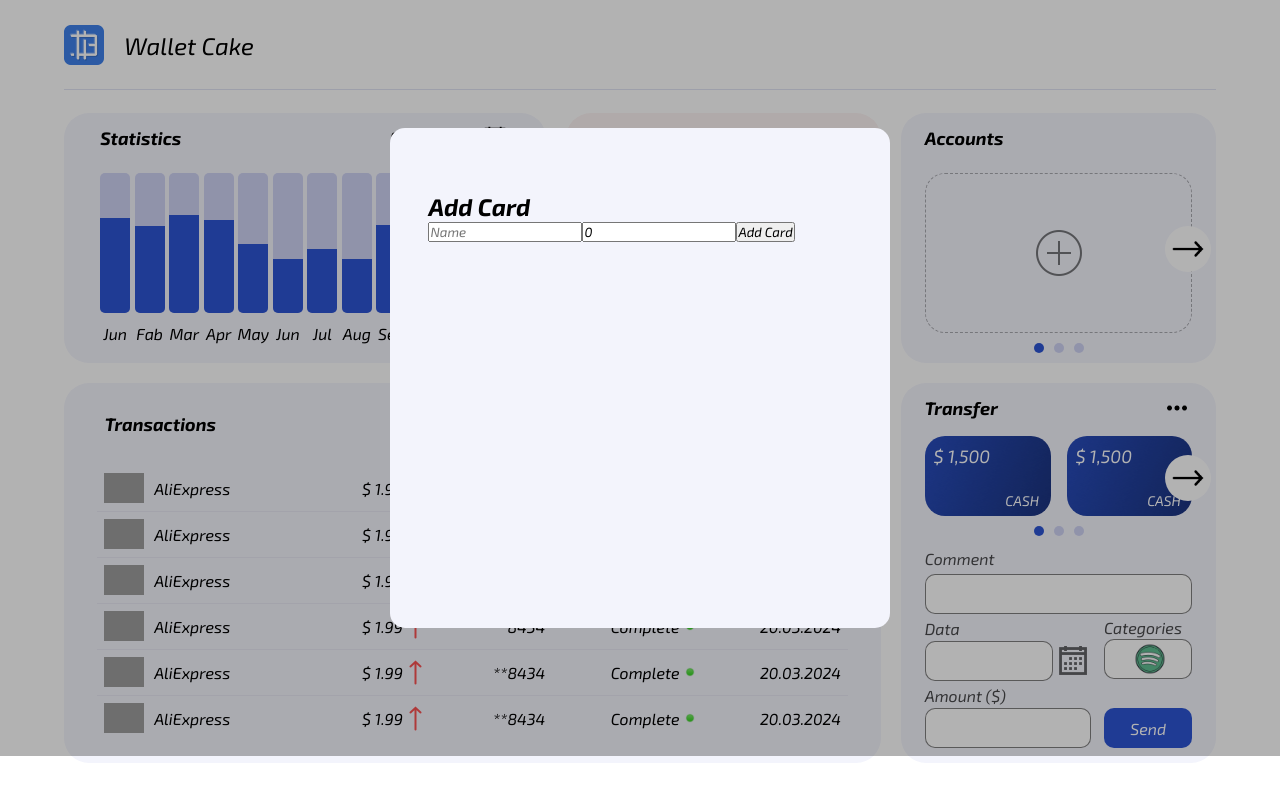
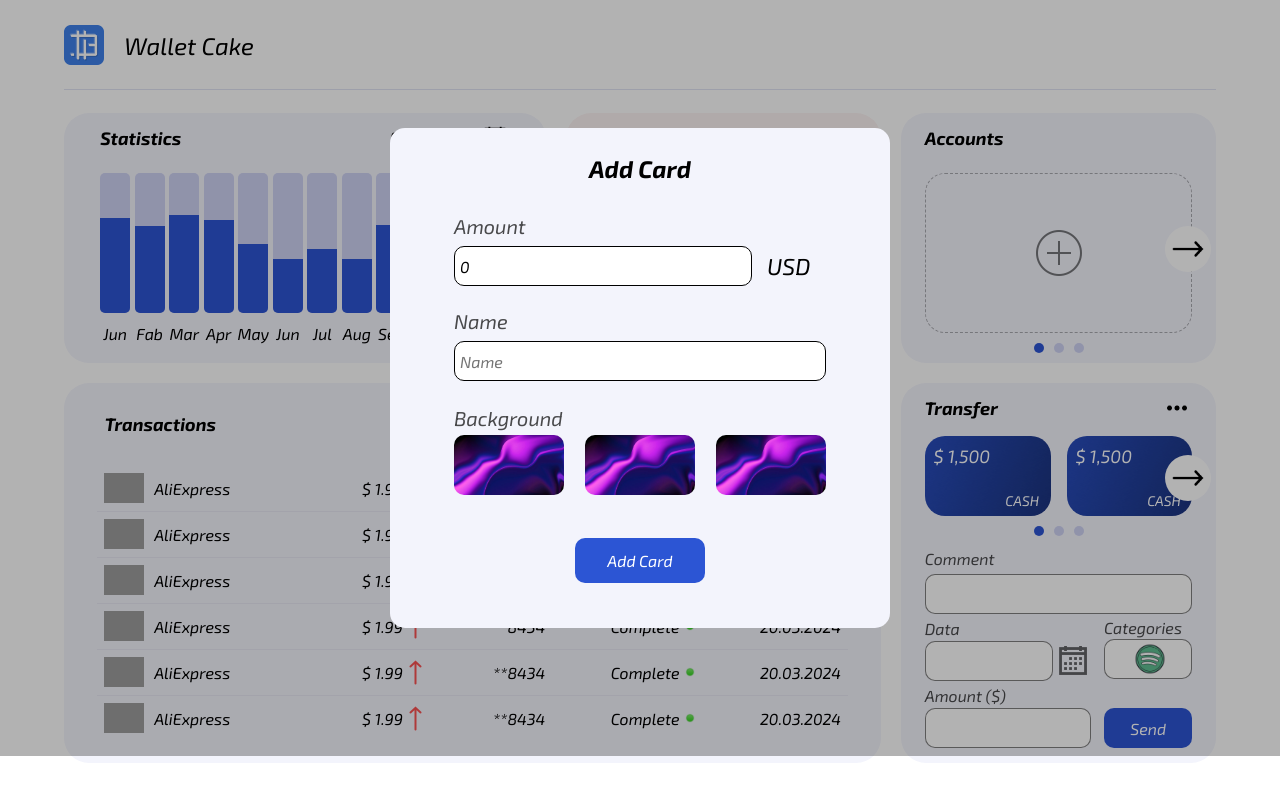
Before and after one commit to SoftBoy4k/Wallet-Cake, a React (Vite) app: page / in a window 1280 px wide. Both pictures are taken after a click on the picture 1058 px from the left and 253 px from the top of the page. Shown: the top 794 px of the page. Built offline with nearby package versions, Linux system fonts and the light colour scheme; grey boxes are pictures that could not be loaded.

Commit message:
update popup styles

```diff
--- a/src/components/Accounts/Accounts.tsx
+++ b/src/components/Accounts/Accounts.tsx
@@ -46,8 +46,6 @@ export const Accounts = () => {
     dispatch(openPopup(id));
   };
 
-  console.log(cards);
-
   return (
     <div className="accounts">
         <div className='block__header'>
--- a/src/components/CreateAccount/CardPopup.css
+++ b/src/components/CreateAccount/CardPopup.css
@@ -12,6 +12,103 @@
     width: 500px;
     height: 500px;
     border-radius: 15px;
-    padding: 5% 3%;
+    padding: 2% 5%;
     background-color: #F3F4FC;
 }
+
+.card-popup__header {
+    text-align: center;
+    margin-bottom: 30px;
+}
+
+.card-popup__form {
+    display: flex;
+    flex-wrap: wrap;
+    height: 370px;
+}
+
+.card-popup__input {
+    height: 40px;
+    border: 1px solid black;
+    border-radius: 10px;
+    padding-left: 5px;
+    font-size: 16px;
+}
+
+.card-popup__form__amount {
+    width: 100%;
+    display: flex;
+    flex-wrap: wrap;
+    align-items: center;
+    height: 75px;
+}
+
+.card-popup__form__amount > input {
+    width: 80%;
+}
+
+.card-popup__input__title {
+    width: 100%;
+    font-size: 20px;
+    margin-bottom: 5px;
+    color: rgba(0, 0, 0, 0.7);
+}
+
+.card-popup__form__amount__currency {
+    width: 20%;
+    font-size: 23px;
+    text-align: center;
+}
+
+.card-popup__form__name {
+    display: flex;
+    flex-wrap: wrap;
+    width: 100%;
+    height: 75px;
+}
+
+.card-popup__form__name > input {
+    width: 100%;
+}
+
+.card-popup__background__wrapper {
+    width: 100%;
+}
+
+.card-popup__background {
+    width: 100%;
+    display: flex;
+    justify-content: space-between;
+    align-items: center;
+}
+
+.card-popup__background > img {
+    width: 110px;
+    height: 60px;
+    border-radius: 10px;
+    cursor: pointer;
+    transition: all ease 0.3s;
+}
+
+.card-popup__background > img:hover {
+    box-shadow: 2px 2px 4px rgba(0, 0, 0, 0.5);
+}
+
+.card-popup__btn {
+    cursor: pointer;
+    width: 130px;
+    height: 45px;
+    border: none;
+    border-radius: 10px;
+    margin: 0 auto;
+    background-color: #2C55D4;
+    color: white;
+    font-size: 16px;
+    align-self: flex-end;
+    transition: all ease 0.3s;
+}
+
+.card-popup__btn:hover {
+    background-color: #2b4fbb;
+    box-shadow: 2px 2px 4px rgba(0, 0, 0, 0.5);
+}
--- a/src/components/CreateAccount/CardPopup.tsx
+++ b/src/components/CreateAccount/CardPopup.tsx
@@ -4,6 +4,7 @@ import { RootState } from '../../redux/store';
 import { addAccounts, editAccounts } from '../../redux/Slices/accountsSlice';
 import { closePopup } from '../../redux/Slices/popupSlice';
 import './CardPopup.css'
+import background_1 from '../../assets/bgc8.png'
 
 export const CardPopup: React.FC = () => {
     const isOpen = useSelector((state: RootState) => state.popup.isOpen);
@@ -45,21 +46,38 @@ export const CardPopup: React.FC = () => {
     return (
         <div className="card-popup__wrapper" onClick={(e) => clickHandler(e)}>
             <div className='card-popup'>
-                <h2>{editingCardId !== null ? 'Edit Card' : 'Add Card'}</h2>
-                <form onSubmit={handleSubmit}>
+                <h2 className='card-popup__header'>{editingCardId !== null ? 'Edit Card' : 'Add Card'}</h2>
+                <form className='card-popup__form' onSubmit={handleSubmit}>
+                    <div className='card-popup__form__amount'>
+                        <p className='card-popup__input__title'>Amount</p>
                         <input
+                        className='card-popup__input'
+                        type="number"
+                        placeholder="Amount"
+                        value={amount}
+                        onChange={e => setAmount(Number(e.target.value))}
+                        />
+                        <p className='card-popup__form__amount__currency'>USD</p>
+                    </div>
+                    <div className='card-popup__form__name'>
+                        <p className='card-popup__input__title'>Name</p>
+                        <input
+                        className='card-popup__input'
                         type="text"
                         placeholder="Name"
                         value={name}
                         onChange={e => setName(e.target.value)}
                         />
-                    <input
-                    type="number"
-                    placeholder="Amount"
-                    value={amount}
-                    onChange={e => setAmount(Number(e.target.value))}
-                    />
-                    <button type="submit">{editingCardId !== null ? 'Edit Card' : 'Add Card'}</button>
+                    </div>
+                    <div className='card-popup__background__wrapper'>
+                        <p className='card-popup__input__title'>Background</p>
+                        <div className='card-popup__background'>
+                            <img src={background_1} alt="background 1" />
+                            <img src={background_1} alt="background 2" />
+                            <img src={background_1} alt="background 3" />
+                        </div>
+                    </div>
+                    <button className='card-popup__btn' type="submit">{editingCardId !== null ? 'Edit Card' : 'Add Card'}</button>
                 </form>
             </div>
         </div>
```
Also changed, not shown: src/assets/account_bg3.png (added). Lines whose indentation alone changed are shown as unchanged.
